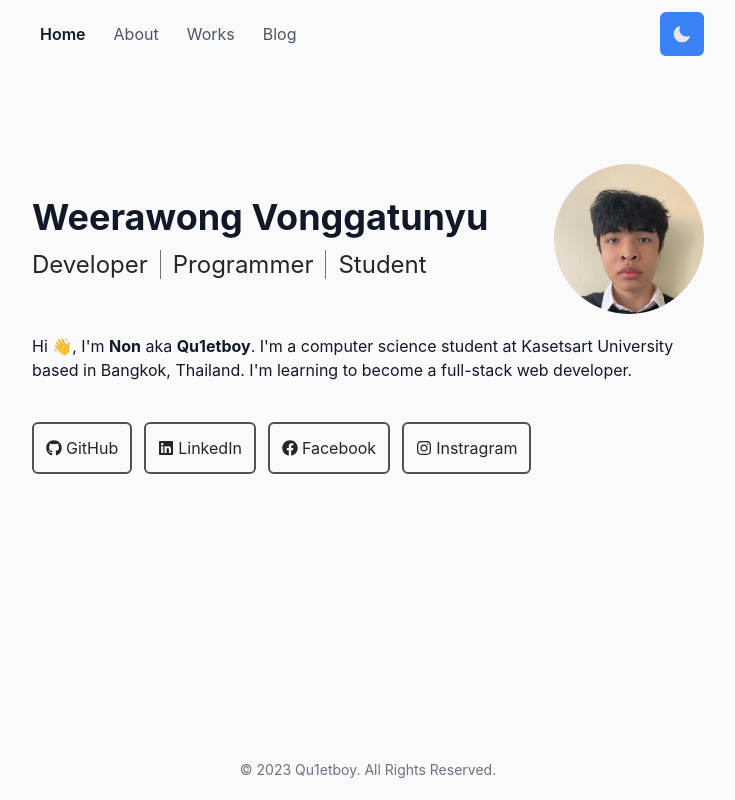
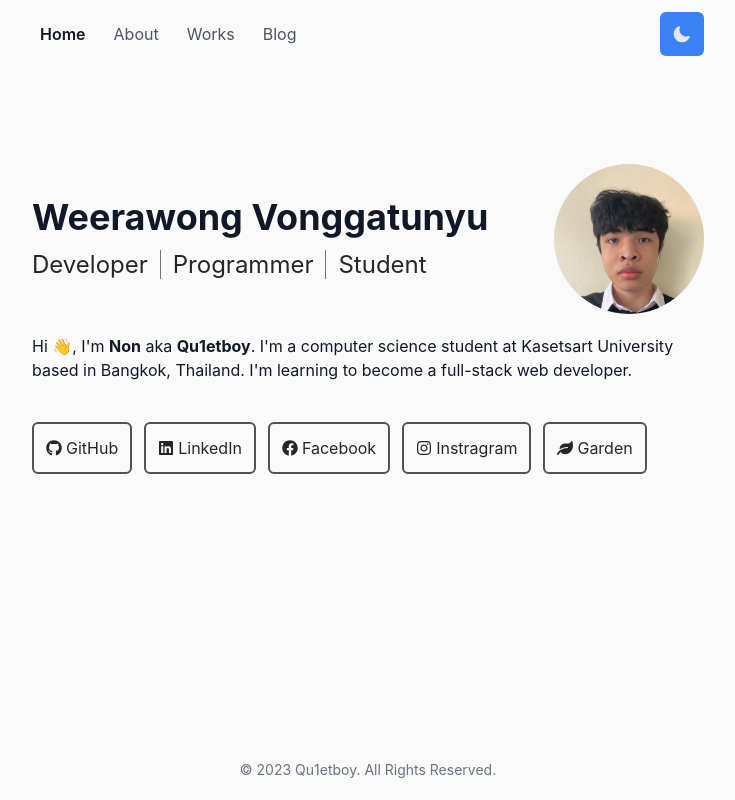
Before and after one commit to Qu1etboy/portfolio, a Next.js app: page / in a window 1280 px wide. Shown: the whole page, without its empty margins (272-1007 px from the left). Built offline with nearby package versions, Linux system fonts and the light colour scheme.

Commit message:
feat: add link to my digital garden

```diff
--- a/pages/index.tsx
+++ b/pages/index.tsx
@@ -1,7 +1,13 @@
 import Image from "next/image";
 import Container from "../components/Container";
 import { FadeIn } from "../components/Animations";
-import { FaFacebook, FaGithub, FaInstagram, FaLinkedin } from "react-icons/fa";
+import {
+  FaFacebook,
+  FaGithub,
+  FaInstagram,
+  FaLeaf,
+  FaLinkedin,
+} from "react-icons/fa";
 import "../styles/Home.module.css";
 
 export default function Home() {
@@ -83,22 +89,18 @@ export default function Home() {
                   <span>Instragram</span>
                 </a>
               </li>
+              <li>
+                <a
+                  href="https://qu1etboy.notion.site/Qu1etboy-s-Digital-Garden-eac301f83ec84d8786857feeb63a4547"
+                  target="_blank"
+                  rel="noreferrer"
+                  className="flex items-center gap-1 p-3 border-2 rounded-md text-neutral-800 border-neutral-600 hover:bg-neutral-200 dark:text-neutral-200 dark:hover:bg-neutral-800 dark:border-neutral-700"
+                >
+                  <FaLeaf />
+                  <span>Garden</span>
+                </a>
+              </li>
             </ul>
-
-            {/* <div className="grid grid-cols-1 md:grid-cols-2 gap-5 place-items-center mt-10 mx-auto w-72 md:w-96">
-              <Link
-                href="/about"
-                className="font-semibold text-gray-700 hover:text-gray-900 dark:text-gray-300 dark:hover:text-gray-100"
-              >
-                {"<> About </>"}
-              </Link>
-              <Link
-                href="/works"
-                className="font-semibold text-gray-700 hover:text-gray-900 dark:text-gray-300 dark:hover:text-gray-100"
-              >
-                {"<> Works </>"}
-              </Link>
-            </div> */}
           </div>
         </FadeIn>
       </main>
```
